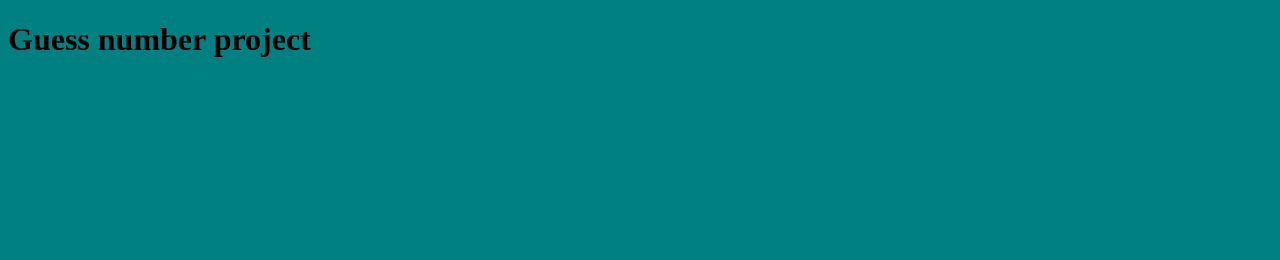
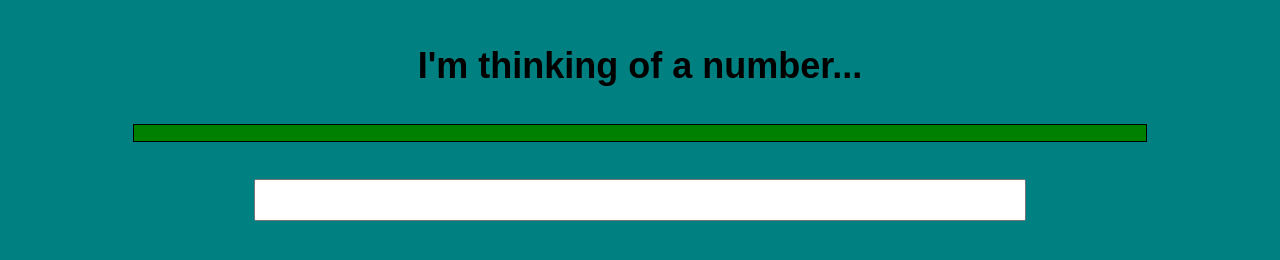
Before and after one commit to Finc8888/guess_num, a website: page index.html in a window 1280 px wide. Drawn offline with Linux system fonts and the light colour scheme.

Commit message:
Done with html file

```diff
--- a/css/style.css
+++ b/css/style.css
@@ -1,7 +1,41 @@
 body {
     background-color: teal;
-    width: 100vw;
-    height: 100vh;
+    height: 250px;
     overflow-x: hidden;
     overflow-y: auto;
+    display: flex;
+    flex-direction: column;
+    align-items: center;
+    justify-content: space-evenly;
 }
+
+#heading {
+    font: bold 36px sans-serif;
+    margin: 0;
+}
+
+#container {
+    border: solid black 1px;
+    height: 1em;
+    width: 80%;
+}
+
+#range {
+    background-color: green;
+    margin-left: 0%;
+    height: 1em;
+    width: 100%;
+}
+
+#input {
+    display: block;
+    font-size: 24px;
+    width: 60%;
+    padding: 5px;
+}
+
+#playagain {
+    font-size: 24px;
+    padding: 10px;
+    border-radius: 5px;
+}
--- a/index.html
+++ b/index.html
@@ -4,13 +4,21 @@
 <head>
     <meta charset="UTF-8">
     <meta name="viewport" content="width=device-width, initial-scale=1.0">
-    <title>Document</title>
+    <title>I'm thinking of a number...</title>
     <link rel="stylesheet" href="css/style.css"></link>
     <script defer src="js/main.js"></script>
 </head>
 
 <body>
-    <h1>Guess number project</h1>
+    <h1 id="heading">I'm thinking of a number...</h1>
+    <!-- Visualing representation of numbers which it wasn't excluded -->
+    <div id="container">
+        <div id="range"></div>
+    </div>
+    <!-- Place where the user input his guesses -->
+    <input type="text" id="input">
+    <!-- Hidding button which reload page without search string. Hidding by the end of game. -->
+    <button id="playagain" hidden onclick="location.search='';">Play Again</button>
 </body>
 
 </html>
```
